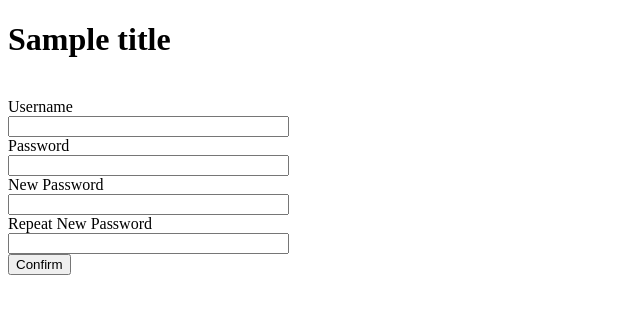
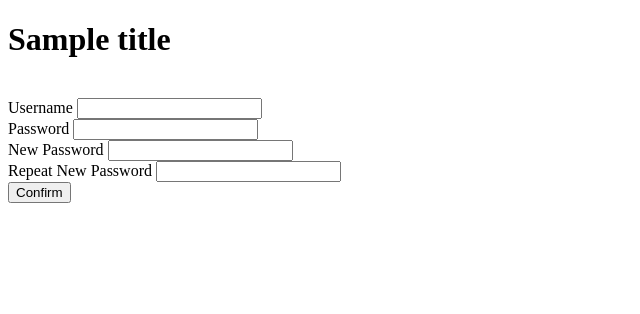
Before and after one commit to MSantacecilia/SteelPanther-1, a Flask app: template webapp/templates/reset_password.html in a window 1280 px wide. Shown: the top 314 px of the page, without its empty margins (0-640 px from the left). Run offline with Flask 2, Linux system fonts and the light colour scheme; tables that the repository leaves empty hold one stand-in row (values such as "Sample post"); the template is opened without the code that fills it: values that come from a table or form of the project are taken from there, most other values are stand-ins (such as "Sample title", 1, 10 or a date in 2020); some libraries are stand-ins or nearby versions.

Commit message:
translate bootstrap styling to flask-bootstrap styling for flask form

```diff
--- a/webapp/templates/reset_password.html
+++ b/webapp/templates/reset_password.html
@@ -1,41 +1,11 @@
 {% extends "base.html" %}
+{% import "bootstrap/wtf.html" as wtf %}
+
 {% block content %}
-<div class="container" class="mx-auto" style="width: 70%;">
+<div class="container justify-content-md-center">
   <h1 class="text-center"> {{ title }}</h1> <br>
-  <form  class="form-horizontal" action="" method="POST">
-    {{ form.hidden_tag() }}
-    <div class="form-group">
-      <label class="control-label col-sm-4" for="username">{{ form.username.label }} </label>
-      <div class="col-sm-6">
-          {{ form.username(size=32) }}
-      </div>
-    </div>
-    <div class="form-group">
-      <label class="control-label col-sm-4" for="oldpassword"> {{form.password.label }} </label>
-      <div class="col-sm-6">
-        {{ form.password(size=32) }}
-      </div>
-    </div>
-    <div class="form-group">
-      <label class="control-label col-sm-4" for="newpassword"> {{form.newpassword1.label }}</label>
-      <div class="col-sm-6">
-          {{ form.newpassword1(size=32) }}
-      </div>
-    </div>
-    <div class="form-group">
-      <label class="control-label col-sm-4" for="retypenew">{{form.newpassword2.label }}</label>
-      <div class="col-sm-6">
-          {{ form.newpassword2(size=32) }}
-      </div>
-    </div>
-    <div class="form-group">
-      <div class="col-sm-offset-4 col-sm-6">
-          {{ form.submit() }}
-      </div>
-    </div>
-  {% for fieldName, errorMessages in form.errors.items() %}
-    <span style="color: red;">[{{ errorMessages }}]</span>
-  {% endfor %}
+  <form  class="form form-horizontal" action="" method="POST">
+    {{ wtf.quick_form(form, form_type="horizontal", horizontal_columns=('md', 4, 6), button_map={'submit': 'success'}) }}
   </form>
 
 </div>
```
